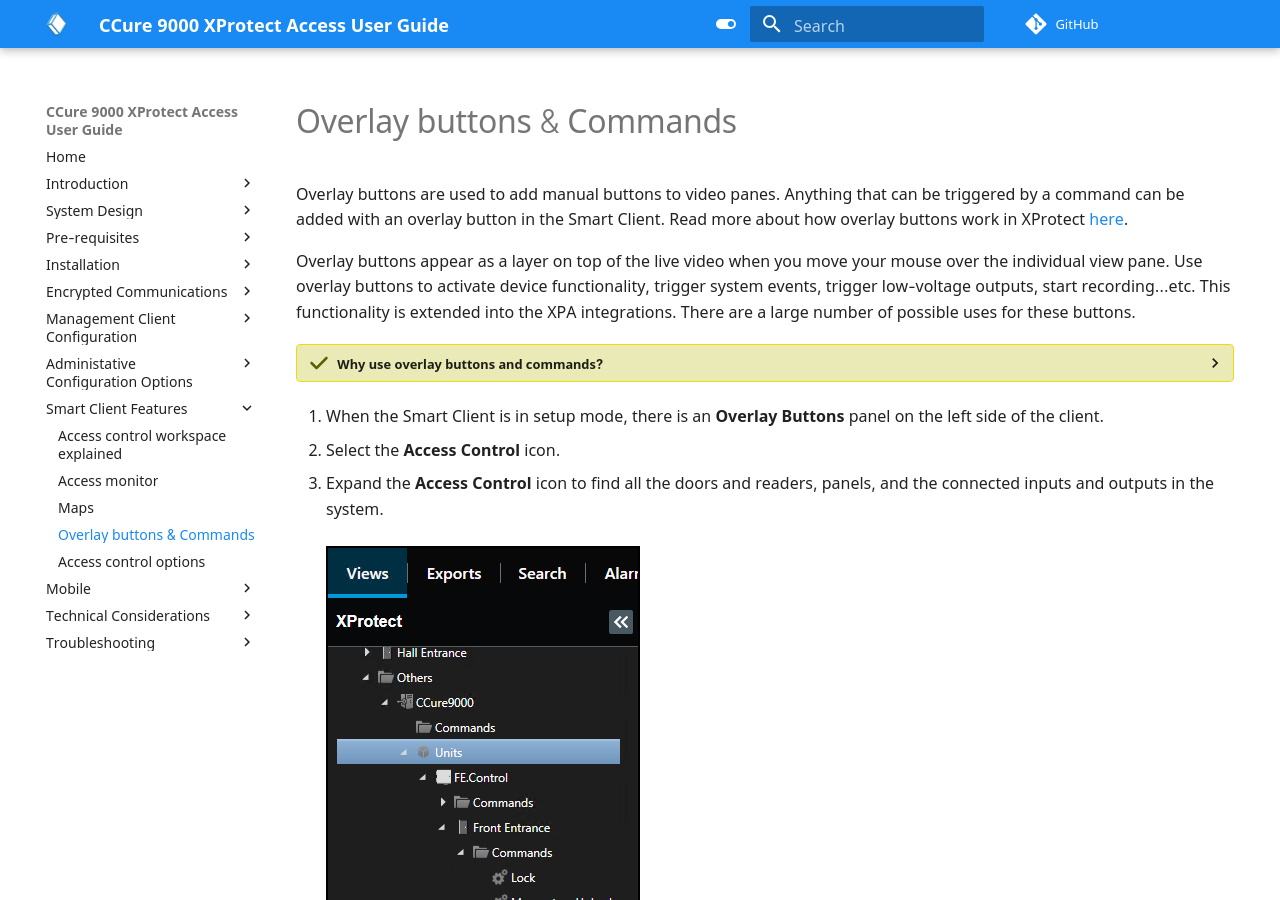
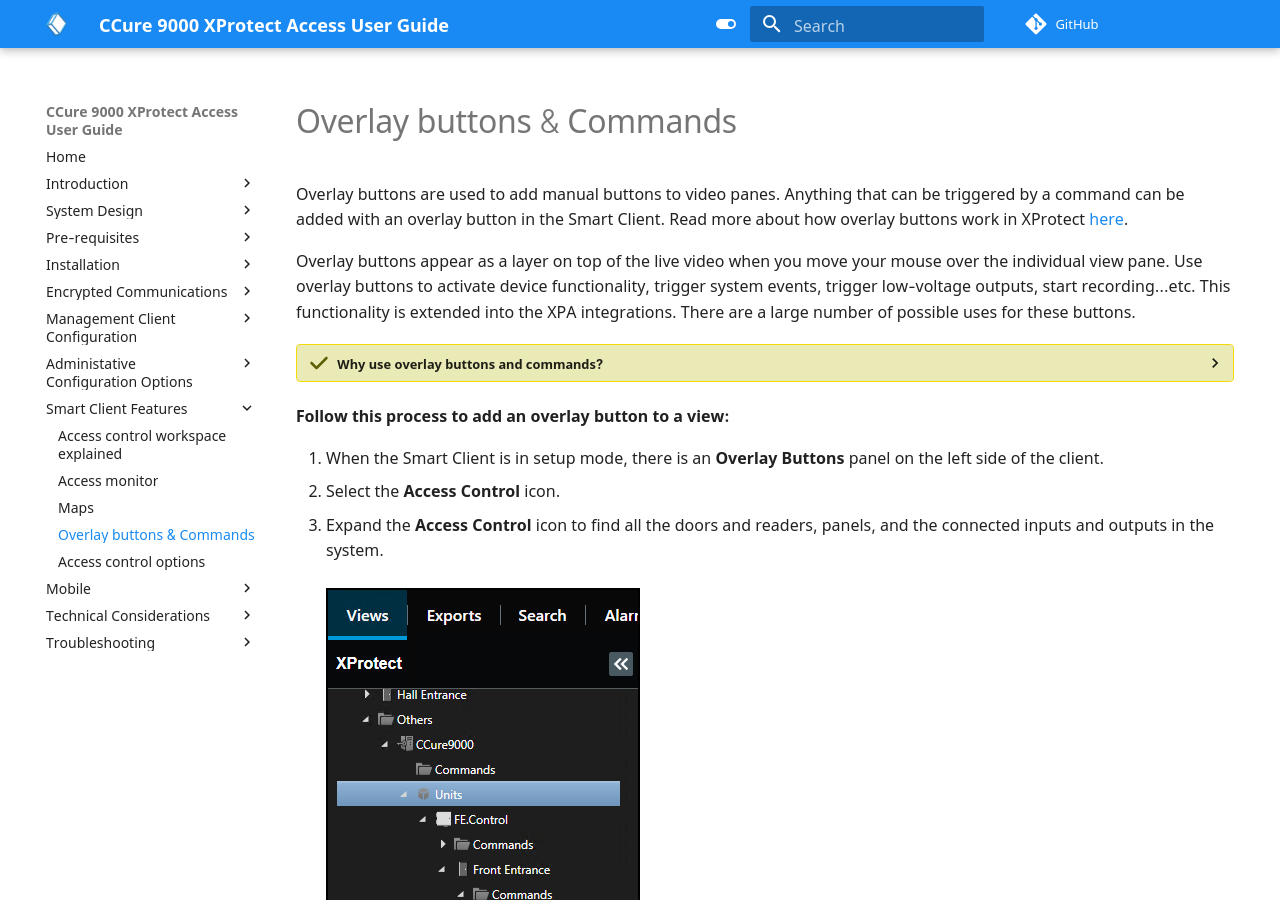
Before and after one commit to mjt-milestone/XPACCure9KDocSite, an MkDocs documentation site: the page built from docs/SCFeatures/Overlay.md, in a window 1280 px wide and 900 px high. Built offline with MkDocs 1.6.1 and Material for MkDocs 9.7.7, drawn with Linux system fonts in a browser that asks for light colours; comment, search, counter and statistics services are not loaded.

Commit message:
Overlay edits

```diff
--- a/docs/SCFeatures/Overlay.md
+++ b/docs/SCFeatures/Overlay.md
@@ -15,9 +15,11 @@
 
     >
     >   - Control lights or heating/cooling systems.
-    >   - Enable/disable connected intrusion alarms and other sensors.
+    >   - Arm/disarm connected intrusion alarms and other sensors.
     >
     ***
+
+**Follow this process to add an overlay button to a view:**
 
 1. When the Smart Client is in setup mode, there is an **Overlay Buttons** panel on the left side of the client.
 2. Select the **Access Control** icon.
```
